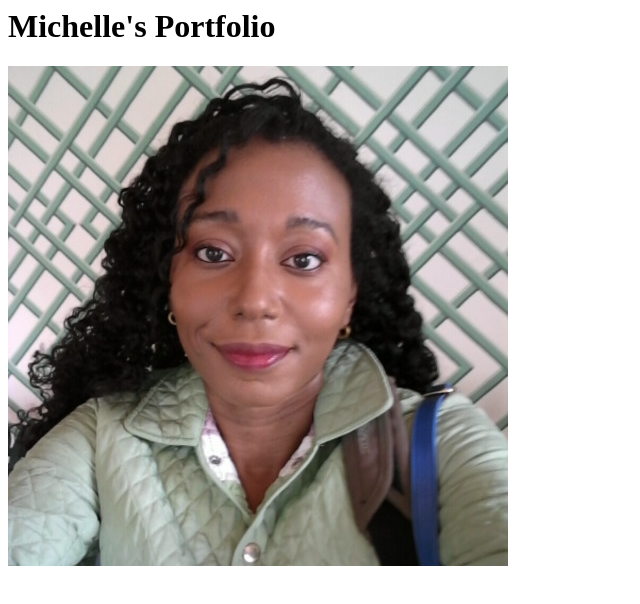
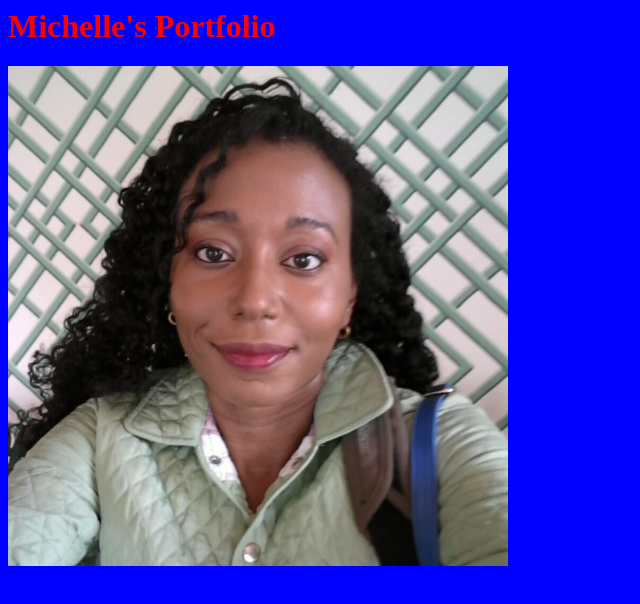
Before and after one commit to mmwilliamscodes/mmwilliamscodes.github.io, a plain HTML site: page index.html in a window 1280 px wide. Shown: the whole page, without its empty margins (0-640 px from the left). Drawn offline with Linux system fonts and the light colour scheme.

Commit message:
Added color

```diff
--- a/index.html
+++ b/index.html
@@ -1,4 +1,13 @@
 <html>
+  <style>
+    body {
+      background-color: blue;
+    }
+
+    h1 {
+      color: red;
+    }
+  </style>
   <h1>Michelle's Portfolio</h1>
   <img src="./michelle.jpeg" />
   <script>
```
